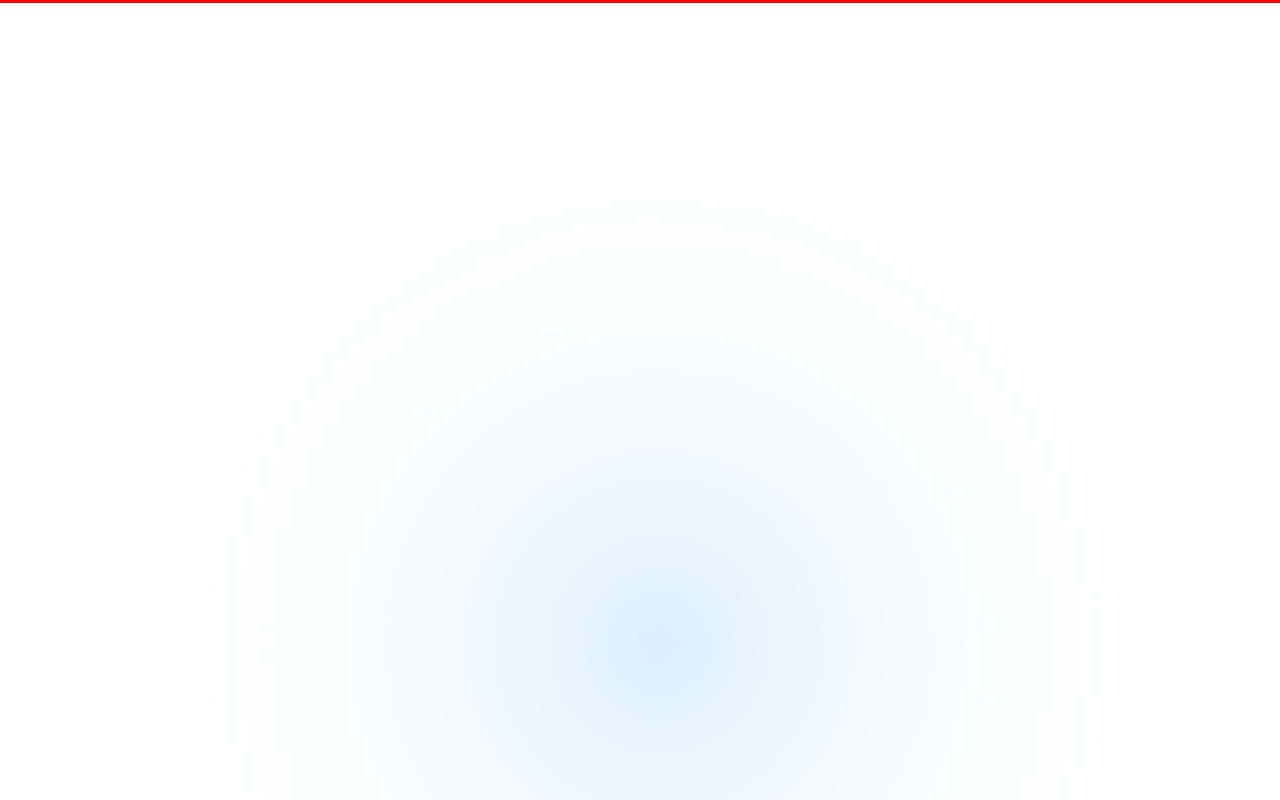
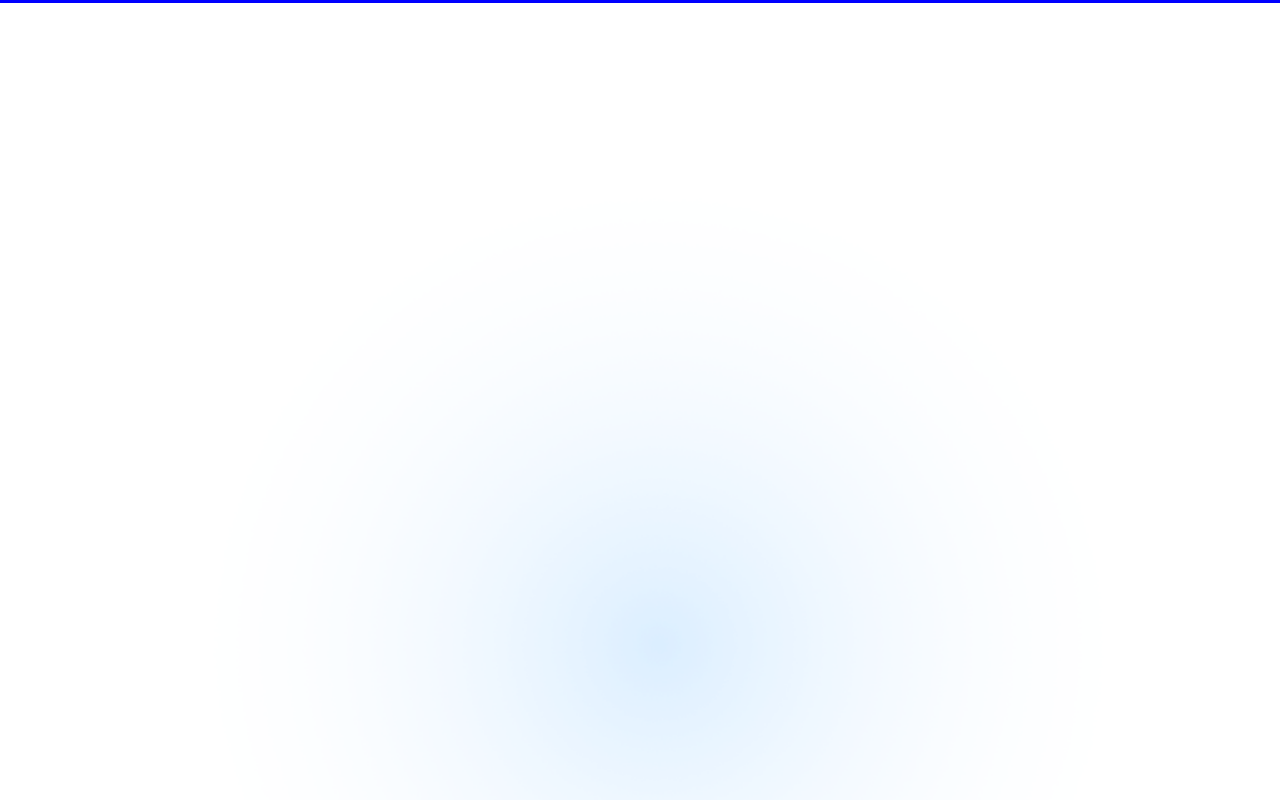
Before and after one commit to msolone/snowman, a React (Create React App) app: page / in a window 1280 px wide. Shown: the top 800 px of the page. Built offline with nearby package versions, Linux system fonts and the light colour scheme.

Commit message:
Letter can be selected and then is disabled, and randomly selecting word

```diff
--- a/src/App.css
+++ b/src/App.css
@@ -14,7 +14,7 @@
 
 .snowman-images {
   flex-grow: 3;
-  border: 3px solid red;
+  border: 3px solid blue;
   width: 100%;
 }
 
```
